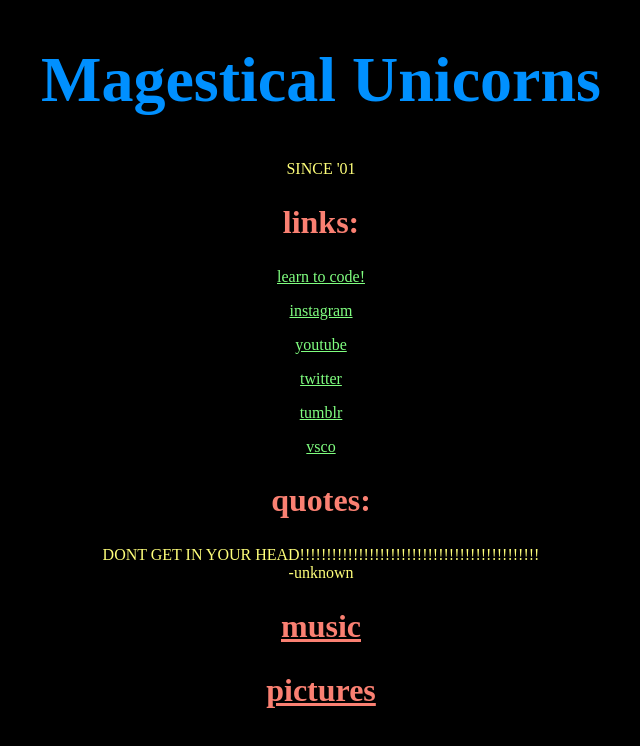
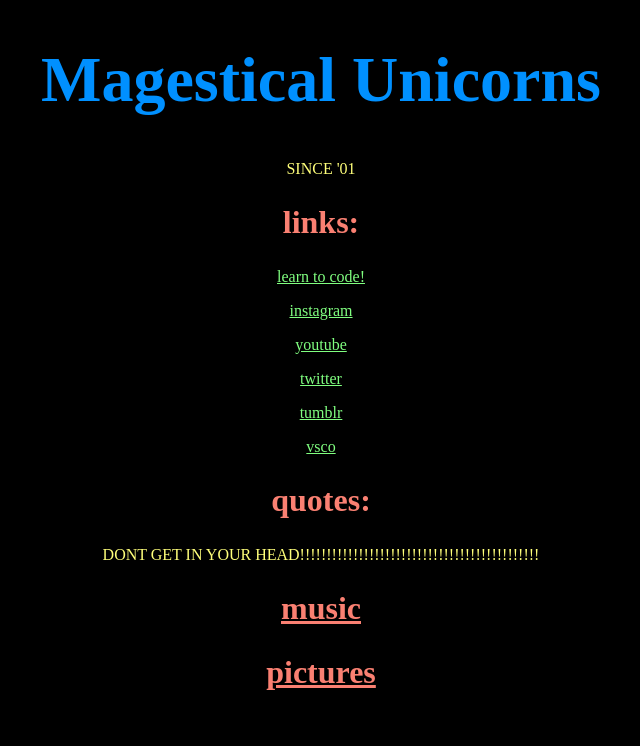
Before and after one commit to agb92101/magestical-unicorns, a plain HTML site: page index.html in a window 1280 px wide. Shown: the whole page, without its empty margins (319-959 px from the left). Drawn offline with Linux system fonts and the light colour scheme.

Commit message:
Update index.html

```diff
--- a/index.html
+++ b/index.html
@@ -24,7 +24,7 @@ p { color:#ffff7a; text-align:center}
 <p><a style="color:#80ff80" href="https://www.vsco.co">vsco</a></p>
 
 <h2>quotes:</h2>
-<p>DONT GET IN YOUR HEAD!!!!!!!!!!!!!!!!!!!!!!!!!!!!!!!!!!!!!!!!!!!!! <br> -unknown </p>
+<p>DONT GET IN YOUR HEAD!!!!!!!!!!!!!!!!!!!!!!!!!!!!!!!!!!!!!!!!!!!!!</p>
 
 <h2><a style="color:salmon" href="http://agb92101.github.io/music/">music</a></h2>
 
```
